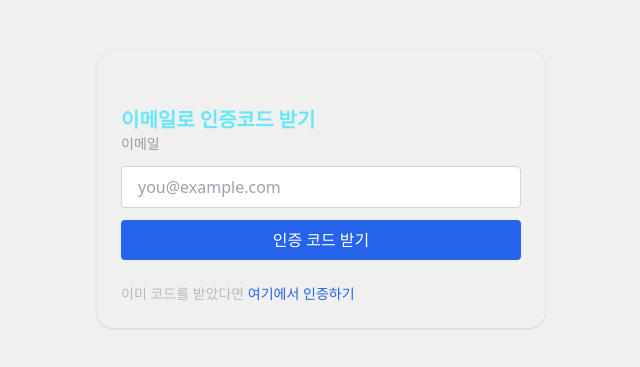
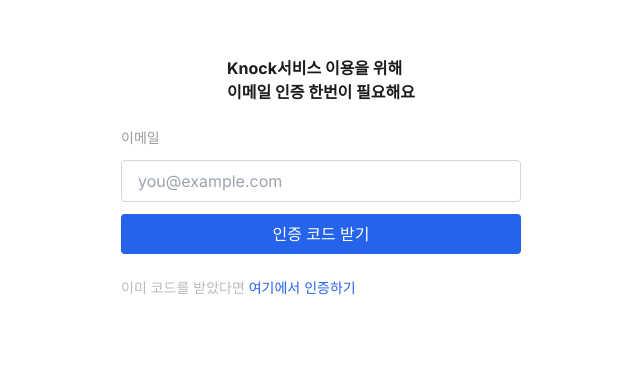
Before and after one commit to dorm-matching-service/Frontend, a Next.js app: page /email in a window 1280 px wide. Shown: the part 211-578 px from the top of the page, without its empty margins (319-959 px from the left). Built offline with nearby package versions, Linux system fonts and the light colour scheme; no server answers.

Commit message:
fix: 충돌 해결

```diff
--- a/src/app/email/page.tsx
+++ b/src/app/email/page.tsx
@@ -1,23 +1,29 @@
-'use client'
+"use client";
 
-import useEmailStart from '@/src/hooks/auth/useEmailStart';
-import { useState } from 'react'
+
+import useEmailStart from "@/src/hooks/auth/useEmailStart";
+import { useState } from "react";
+import Box from "@/src/components/ui/Box";
 
 export default function EmailPage() {
-  const [email, setEmail] = useState('')
+  const [email, setEmail] = useState("");
 
-  const {mutate, isPending, isError, isSuccess, data, error} = useEmailStart();
-
+  const { mutate, isPending, isError, isSuccess, data, error } =
+    useEmailStart();
 
   const handleSubmit = (e: React.FormEvent) => {
-    e.preventDefault()
-    mutate(email) // 이메일 전송 요청 실행
-  }
+    e.preventDefault();
+    mutate(email); // 이메일 전송 요청 실행
+  };
 
   return (
-    <main className="flex min-h-screen items-center justify-center bg-gray-100">
-      <div className="w-full max-w-md rounded-2xl  p-6 shadow">
-        <h1 className="mt-8 text-xl font-semibold text-cyan-300">이메일로 인증코드 받기</h1>
+    <main className="flex flex-col min-h-screen items-center justify-center bg-white ">
+
+       <p className="text-gray-900 font-bold">
+          Knock서비스 이용을 위해 <br />
+          이메일 인증 한번이 필요해요
+        </p>
+      <Box>
 
         <form onSubmit={handleSubmit} className="flex flex-col gap-3">
           <label className="text-sm text-gray-700">이메일</label>
@@ -35,7 +41,7 @@ export default function EmailPage() {
             disabled={isPending}
             className="rounded bg-blue-600 px-4 py-2 font-medium text-white hover:bg-blue-700 disabled:opacity-60"
           >
-            {isPending ? '전송 중…' : '인증 코드 받기'}
+            {isPending ? "전송 중…" : "인증 코드 받기"}
           </button>
         </form>
 
@@ -43,17 +49,17 @@ export default function EmailPage() {
         {isSuccess && <p className="mt-4 text-sm text-green-700">{data}</p>}
         {isError && (
           <p className="mt-2 text-sm text-red-600">
-            {(error as Error).message ?? '요청 실패'}
+            {(error as Error).message ?? "요청 실패"}
           </p>
         )}
 
         <p className="mt-6 text-sm text-gray-600">
-          이미 코드를 받았다면{' '}
+          이미 코드를 받았다면{" "}
           <a href="/email/verify" className="text-blue-600 hover:underline">
             여기에서 인증하기
           </a>
         </p>
-      </div>
+      </Box>
     </main>
-  )
+  );
 }
--- a/src/app/layout.tsx
+++ b/src/app/layout.tsx
@@ -1,5 +1,11 @@
 import "./globals.css";
 import Providers from "./provider";
+import { Inter } from "next/font/google";
+
+const inter = Inter({
+  subsets: ["latin"],
+  variable: "--font-inter", // css 변수로 등록 (선택)
+});
 
 export default function RootLayout({
   children,
@@ -7,8 +13,8 @@ export default function RootLayout({
   children: React.ReactNode;
 }>) {
   return (
-    <html lang="en">
-      <body
+    <html lang="en" className={inter.variable}>
+      <body className={inter.className}
       >
         <Providers>{children}</Providers>
       </body>
--- /dev/null
+++ b/src/components/ui/Box.tsx
@@ -0,0 +1,19 @@
+import React from "react";
+import clsx from "clsx";
+
+export default function Box({
+  children,
+  className,
+
+}: {
+  children: React.ReactNode;
+  className?: string;
+}) {
+  return (
+    <div className={clsx("w-full max-w-md rounded-2xl p-6 shadow-custom", className)}>
+
+      {children}
+    </div>
+
+  )
+}
```
